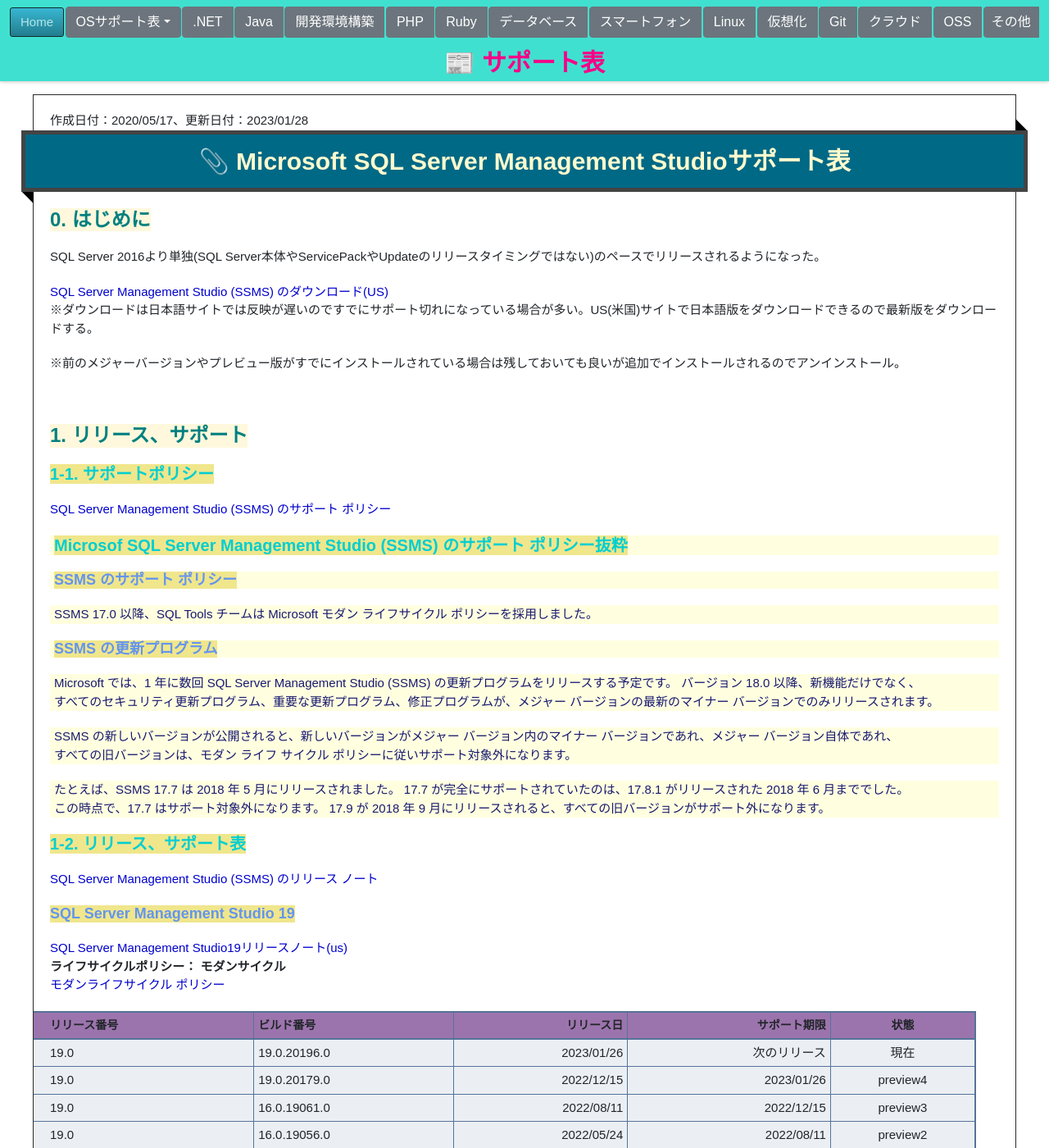
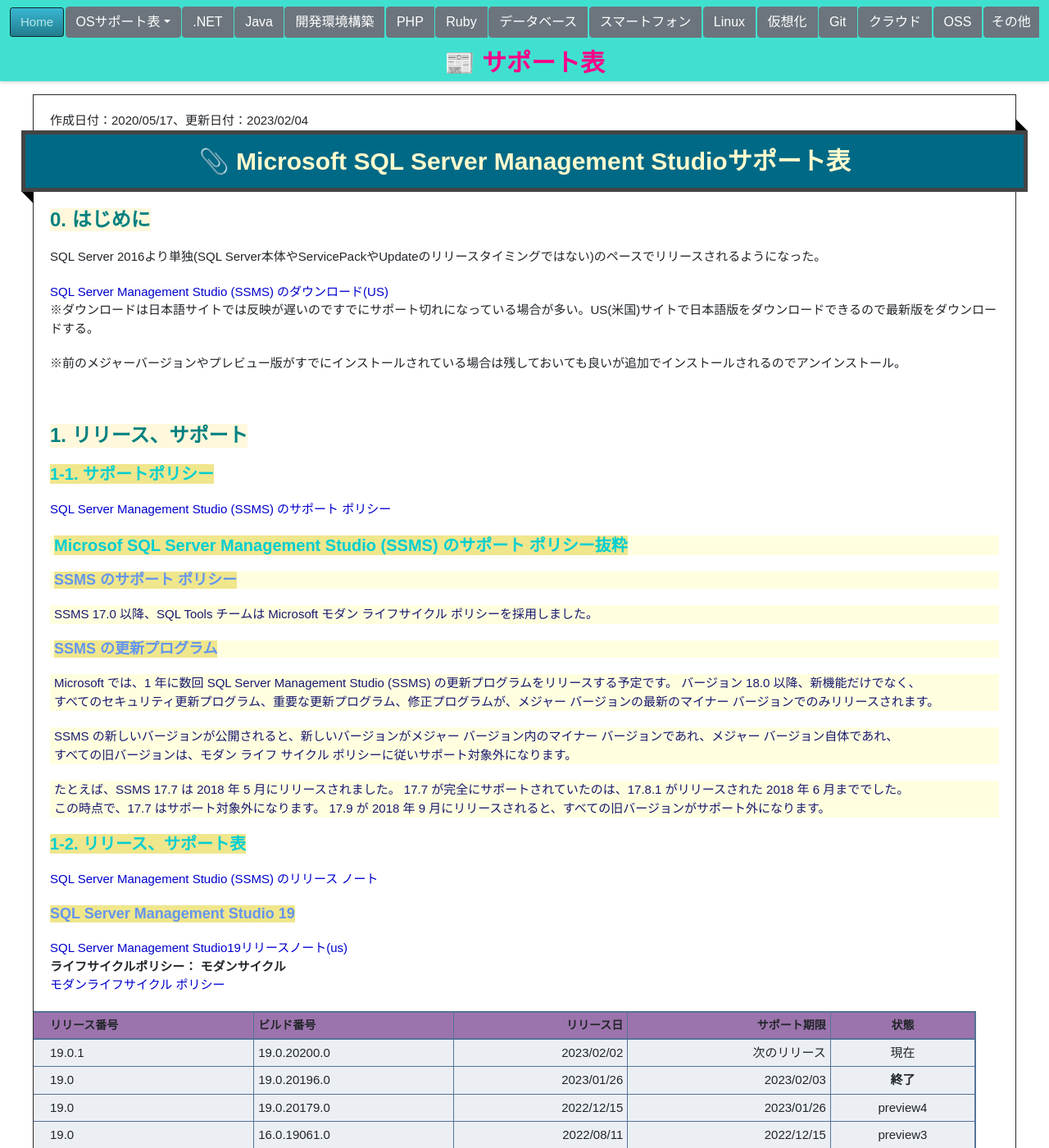
Before and after one commit to person-carrying-water/person-carrying-water.github.io, a Jekyll site: the page built from Contents/SqlServer/SsmsSupport.md, in a window 1280 px wide and 1400 px high. Shown: the whole window at 82% size. Built offline with Jekyll 4.4.1, drawn with Linux system fonts in a browser that asks for light colours; nearby versions of some CDN libraries; emoji names are drawn with the system emoji font.

Commit message:
Win230204

```diff
--- a/Contents/SqlServer/SsmsSupport.md
+++ b/Contents/SqlServer/SsmsSupport.md
@@ -3,7 +3,7 @@
 title: ":newspaper: サポート表"
 description: ":paperclip: Microsoft SQL Server Management Studioサポート表"
 date: "2020/05/17"
-lastmod: "2023/01/28"
+lastmod: "2023/02/04"
 ---
 
 ## 0. はじめに
@@ -51,10 +51,11 @@
 
 | リリース番号   |  ビルド番号    | リリース日  | サポート期限 |  状態   |
 | :------------ | :------------ | ---------: | ----------: | :-----: |
-| 19.0          | 19.0.20196.0  | 2023/01/26 | 次のリリース | 現在 |
-| 19.0          | 19.0.20179.0  | 2022/12/15 | 2023/01/26 | preview4|
-| 19.0          | 16.0.19061.0  | 2022/08/11 | 2022/12/15 | preview3|
-| 19.0          | 16.0.19056.0  | 2022/05/24 | 2022/08/11 | preview2|
+| 19.0.1        | 19.0.20200.0  | 2023/02/02 | 次のリリース | 現在 |
+| 19.0          | 19.0.20196.0  | 2023/01/26 | 2023/02/03 | **終了** |
+| 19.0          | 19.0.20179.0  | 2022/12/15 | 2023/01/26 | preview4 |
+| 19.0          | 16.0.19061.0  | 2022/08/11 | 2022/12/15 | preview3 |
+| 19.0          | 16.0.19056.0  | 2022/05/24 | 2022/08/11 | preview2 |
 
 #### SQL Server Management Studio 18
 **ライフサイクルポリシー： モダンサイクル**
```
Also changed, not shown: Contents/Ide/VisualStudio/VisualStudioSupport.md (+2 -1 lines), Contents/SqlServer/SqlServerDriverSupport.md (+2 -1 lines).
